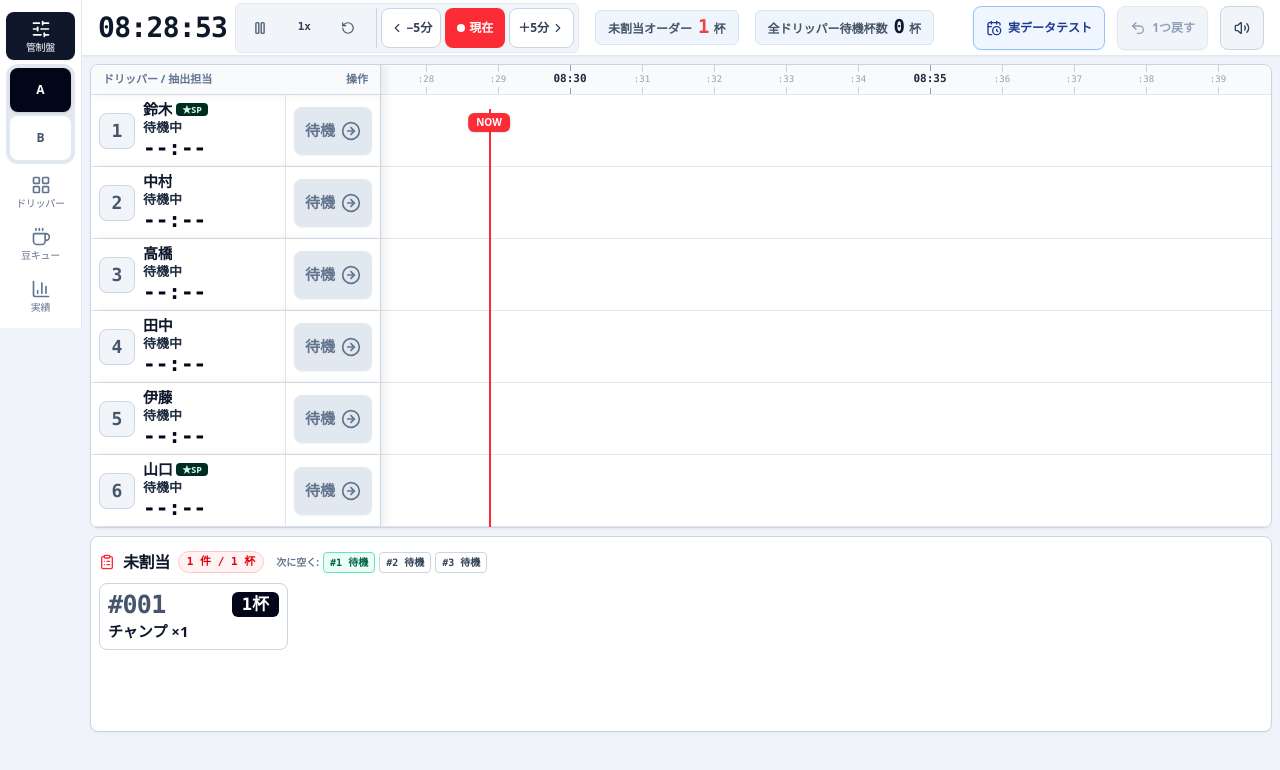
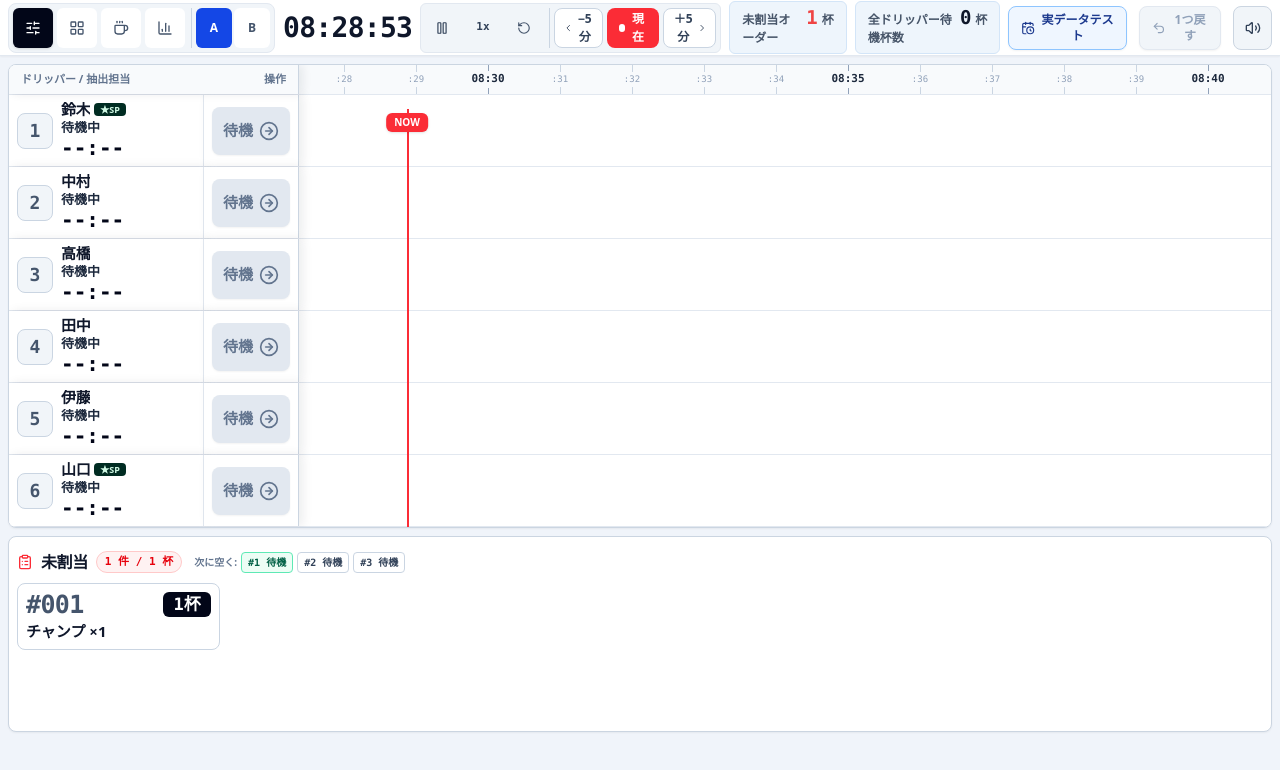
Before and after one commit to cafeore-tkb/caos, a React (Vite) app: page / in a window 1280 px wide. Shown: the top 770 px of the page. Built offline with nearby package versions, Linux system fonts and the light colour scheme.

Commit message:
Move navigation to header and preserve analytics

```diff
--- a/src/App.tsx
+++ b/src/App.tsx
@@ -16,8 +16,7 @@ import {
   INITIAL_BEANS,
   BEAN_NAME_MAP,
 } from './data/initialData';
-import { TopHeader } from './components/TopHeader';
-import { Sidebar, NavTab } from './components/Sidebar';
+import { TopHeader, NavTab } from './components/TopHeader';
 import { DispatchBoard } from './components/DispatchBoard';
 import { UnassignedOrdersPanel } from './components/UnassignedOrdersPanel';
 import { TicketDetailModal } from './components/TicketDetailModal';
@@ -29,7 +28,7 @@ import { AnalyticsView } from './components/AnalyticsView';
 import { HumanCenteredControlView } from './components/HumanCenteredControlView';
 import { TestPlaySetup } from './components/TestPlaySetup';
 import { soundManager } from './utils/audio';
-import { ChevronRight, ExternalLink, X } from 'lucide-react';
+import { ExternalLink, X } from 'lucide-react';
 
 type ControlViewMode = 'current' | 'new';
 type AuxiliaryTab = Exclude<NavTab, 'control'>;
@@ -39,6 +38,24 @@ type UndoSnapshot = {
   unassignedOrders: UnassignedOrder[];
   shiftRosterIndex: number;
   label: string;
+};
+
+type PanelSnapshot = {
+  baristas: Barista[];
+  beans: BeanItem[];
+  learningLogs: LearningEngineLog[];
+  testPlaySession: TestPlaySession | null;
+};
+
+const PANEL_SNAPSHOT_KEY = 'caos-panel-snapshot-v1';
+
+const readPanelSnapshot = (): PanelSnapshot | null => {
+  try {
+    const value = window.localStorage.getItem(PANEL_SNAPSHOT_KEY);
+    return value ? JSON.parse(value) as PanelSnapshot : null;
+  } catch {
+    return null;
+  }
 };
 
 type ShiftMember = { name: string; canHandleSpecial: boolean };
@@ -206,14 +223,15 @@ export default function App() {
     const panel = new URLSearchParams(window.location.search).get('panel');
     return panel === 'bays' || panel === 'beans' || panel === 'analytics' ? panel : null;
   })() as AuxiliaryTab | null;
+  const standaloneSnapshot = standaloneTab ? readPanelSnapshot() : null;
 
   // Navigation
   const [activeTab, setActiveTab] = useState<NavTab>(standaloneTab || 'control');
   const [controlViewMode, setControlViewMode] = useState<ControlViewMode>('current');
 
   // Core Data
-  const [baristas, setBaristas] = useState<Barista[]>(makeCleanBaristas);
-  const [beans, setBeans] = useState<BeanItem[]>(INITIAL_BEANS);
+  const [baristas, setBaristas] = useState<Barista[]>(() => standaloneSnapshot?.baristas || makeCleanBaristas());
+  const [beans, setBeans] = useState<BeanItem[]>(() => standaloneSnapshot?.beans || INITIAL_BEANS);
   const [unassignedOrders, setUnassignedOrders] = useState<UnassignedOrder[]>([]);
   const mockOrderCursor = useRef(0);
   const undoSnapshotRef = useRef<UndoSnapshot | null>(null);
@@ -221,7 +239,7 @@ export default function App() {
   const [undoLabel, setUndoLabel] = useState<string | null>(null);
   const [shiftRosterIndex, setShiftRosterIndex] = useState(0);
   const lastAutomaticShiftHour = useRef(new Date().getHours());
-  const [learningLogs, setLearningLogs] = useState<LearningEngineLog[]>(INITIAL_LEARNING_LOGS);
+  const [learningLogs, setLearningLogs] = useState<LearningEngineLog[]>(() => standaloneSnapshot?.learningLogs || INITIAL_LEARNING_LOGS);
 
   // Filters & Toggles
   const [selectedQueueBean, setSelectedQueueBean] = useState<BeanCode | null>(null);
@@ -230,8 +248,6 @@ export default function App() {
   // Modals
   const [selectedTicket, setSelectedTicket] = useState<OrderTicket | null>(null);
   const [assignSlotData, setAssignSlotData] = useState<{ bayId: number | null; order: UnassignedOrder | null } | null>(null);
-  const [sidebarOpen, setSidebarOpen] = useState(true);
-  const sidebarTimerRef = useRef<number | null>(null);
 
   // Simulation Clock (starts at 08:04:15 -> 29055 seconds)
   const [simTimeSec, setSimTimeSec] = useState<number>(8 * 3600 + 4 * 60 + 15);
@@ -241,7 +257,7 @@ export default function App() {
   const [historicalOrders, setHistoricalOrders] = useState<HistoricalOrder[]>([]);
   const [testDataLoading, setTestDataLoading] = useState(true);
   const [testSetupOpen, setTestSetupOpen] = useState(false);
-  const [testPlaySession, setTestPlaySession] = useState<TestPlaySession | null>(null);
+  const [testPlaySession, setTestPlaySession] = useState<TestPlaySession | null>(() => standaloneSnapshot?.testPlaySession || null);
   const historicalOrderCursor = useRef(0);
 
   // Linked multi-item order selection (e.g. #152 has items in Bay 1 and Bay 2)
@@ -275,19 +291,6 @@ export default function App() {
       });
     return () => { cancelled = true; };
   }, []);
-
-  const restartSidebarTimer = () => {
-    if (sidebarTimerRef.current !== null) window.clearTimeout(sidebarTimerRef.current);
-    sidebarTimerRef.current = window.setTimeout(() => setSidebarOpen(false), 6000);
-  };
-
-  useEffect(() => {
-    if (!sidebarOpen) return;
-    restartSidebarTimer();
-    return () => {
-      if (sidebarTimerRef.current !== null) window.clearTimeout(sidebarTimerRef.current);
-    };
-  }, [sidebarOpen]);
 
   // Mock the register sending one complete order at a time.
   useEffect(() => {
@@ -730,14 +733,12 @@ export default function App() {
     setIsRunning(true);
     setActiveTab('control');
     setTestSetupOpen(false);
-    setSidebarOpen(false);
   };
 
   const handleEndTestPlay = () => {
     setTestPlaySession((session) => session ? { ...session, status: 'finished' } : session);
     setIsRunning(false);
     setActiveTab('analytics');
-    setSidebarOpen(true);
   };
 
   // Live cup totals shown in the header
@@ -762,6 +763,11 @@ export default function App() {
     tab === 'bays' ? 'ドリッパー / 補正設定' : tab === 'beans' ? '豆キュー' : '実績';
 
   const openAuxiliaryTab = (tab: AuxiliaryTab) => {
+    try {
+      window.localStorage.setItem(PANEL_SNAPSHOT_KEY, JSON.stringify({ baristas, beans, learningLogs, testPlaySession } satisfies PanelSnapshot));
+    } catch {
+      // Opening the panel still works with its default state if storage is unavailable.
+    }
     const url = new URL(window.location.href);
     url.searchParams.set('panel', tab);
     window.open(url.toString(), '_blank', 'noopener,noreferrer');
@@ -816,35 +822,14 @@ export default function App() {
 
   return (
     <div className="flex h-screen w-screen overflow-hidden bg-[#f0f4fa] text-[#0f172a] select-none font-sans">
-      {/* 1. Left Navigation Rail */}
-      <div
-        className={`h-full shrink-0 overflow-hidden transition-[width] duration-300 ease-out ${sidebarOpen ? 'w-[82px]' : 'w-0'}`}
-        onPointerDown={restartSidebarTimer}
-      >
-        <Sidebar
-          activeTab={activeTab}
-          onSelectTab={setActiveTab}
-          controlViewMode={controlViewMode}
-          onSelectControlViewMode={setControlViewMode}
-        />
-      </div>
-
-      {!sidebarOpen && (
-        <button
-          type="button"
-          aria-label="メニューを開く"
-          title="メニューを開く"
-          onClick={() => setSidebarOpen(true)}
-          className="fixed left-0 top-3 z-[110] flex h-12 w-8 items-center justify-center rounded-r-xl border border-l-0 border-slate-300 bg-white/95 text-slate-700 shadow-md touch-manipulation active:bg-slate-100"
-        >
-          <ChevronRight className="h-6 w-6" strokeWidth={2.5} />
-        </button>
-      )}
-
-      {/* 2. Main Workstation Area */}
+      {/* Main Workstation Area */}
       <div className="flex-1 flex flex-col min-w-0 overflow-hidden relative">
         {/* Top Header */}
         <TopHeader
+          activeTab={activeTab}
+          controlViewMode={controlViewMode}
+          onSelectTab={setActiveTab}
+          onSelectControlViewMode={setControlViewMode}
           timeStr={`${operationalTime.getHours().toString().padStart(2, '0')}:${operationalTime.getMinutes().toString().padStart(2, '0')}:${operationalTime.getSeconds().toString().padStart(2, '0')}`}
           unassignedCups={totalUnassignedDisplay}
           totalWaitingCups={totalWaitingCupsDisplay}
--- a/src/components/TopHeader.tsx
+++ b/src/components/TopHeader.tsx
@@ -1,8 +1,14 @@
 import React from 'react';
-import { Volume2, VolumeX, Play, Pause, RotateCcw, Undo2, ChevronLeft, ChevronRight, CalendarClock, BarChart3 } from 'lucide-react';
+import { Volume2, VolumeX, Play, Pause, RotateCcw, Undo2, ChevronLeft, ChevronRight, CalendarClock, BarChart3, SlidersHorizontal, LayoutGrid, Coffee } from 'lucide-react';
 import { soundManager } from '../utils/audio';
 
+export type NavTab = 'control' | 'bays' | 'beans' | 'analytics';
+
 interface TopHeaderProps {
+  activeTab: NavTab;
+  controlViewMode: 'current' | 'new';
+  onSelectTab: (tab: NavTab) => void;
+  onSelectControlViewMode: (mode: 'current' | 'new') => void;
   timeStr: string;
   unassignedCups: number;
   totalWaitingCups: number;
@@ -25,6 +31,10 @@ interface TopHeaderProps {
 }
 
 export const TopHeader: React.FC<TopHeaderProps> = ({
+  activeTab,
+  controlViewMode,
+  onSelectTab,
+  onSelectControlViewMode,
   timeStr,
   unassignedCups,
   totalWaitingCups,
@@ -45,10 +55,53 @@ export const TopHeader: React.FC<TopHeaderProps> = ({
   onOpenTestPlay,
   onEndTestPlay,
 }) => {
+  const navItems = [
+    { id: 'control' as const, label: '管制盤', icon: SlidersHorizontal },
+    { id: 'bays' as const, label: 'ドリッパー', icon: LayoutGrid },
+    { id: 'beans' as const, label: '豆キュー', icon: Coffee },
+    { id: 'analytics' as const, label: '実績', icon: BarChart3 },
+  ];
+
   return (
-    <header className="h-[56px] bg-white border-b border-[#e2e8f0] px-4 flex items-center justify-between shadow-xs select-none shrink-0">
+    <header className="h-[56px] bg-white border-b border-[#e2e8f0] px-2 flex items-center justify-between gap-2 shadow-xs select-none shrink-0">
       {/* Left side: Clock and Top Metrics */}
-      <div className="flex items-center gap-4">
+      <div className="flex min-w-0 items-center gap-2">
+        <nav className="flex shrink-0 items-center gap-1 rounded-lg border border-slate-200 bg-slate-100 p-1" aria-label="画面切替">
+          {navItems.map((item) => {
+            const Icon = item.icon;
+            const active = activeTab === item.id;
+            return (
+              <button
+                key={item.id}
+                id={`nav-tab-${item.id}`}
+                type="button"
+                onClick={() => onSelectTab(item.id)}
+                aria-pressed={active}
+                title={item.label}
+                className={`flex h-10 min-w-10 items-center justify-center gap-1 rounded-md px-2 text-[11px] font-black touch-manipulation ${active ? 'bg-slate-950 text-white shadow-sm' : 'bg-white text-slate-600 hover:bg-slate-50'}`}
+              >
+                <Icon className="h-4 w-4" />
+                <span className="hidden 2xl:inline">{item.label}</span>
+              </button>
+            );
+          })}
+          {activeTab === 'control' && (
+            <div className="ml-0.5 flex items-center gap-0.5 border-l border-slate-300 pl-1" role="group" aria-label="管制盤の表示切替">
+              {(['current', 'new'] as const).map((mode) => (
+                <button
+                  key={mode}
+                  type="button"
+                  aria-pressed={controlViewMode === mode}
+                  onClick={() => onSelectControlViewMode(mode)}
+                  className={`h-10 min-w-9 rounded-md text-[12px] font-black touch-manipulation ${controlViewMode === mode ? 'bg-blue-700 text-white' : 'bg-white text-slate-600'}`}
+                >
+                  {mode === 'current' ? 'A' : 'B'}
+                </button>
+              ))}
+            </div>
+          )}
+        </nav>
+
         {/* Large Digital Clock */}
         <div className="flex items-center gap-2">
           <div className="font-mono text-[28px] font-bold tracking-tight text-[#0f172a] leading-none">
@@ -97,7 +150,7 @@ export const TopHeader: React.FC<TopHeaderProps> = ({
         </div>
 
         {/* Metric 1: 未割当オーダー (Unassigned Orders) */}
-        <div className="bg-[#eef5fc] border border-[#d3e5f8] rounded-md px-3 py-1.5 flex items-baseline gap-1.5">
+        <div className="hidden xl:flex bg-[#eef5fc] border border-[#d3e5f8] rounded-md px-3 py-1.5 items-baseline gap-1.5">
           <span className="text-[12px] font-semibold text-[#475569]">未割当オーダー</span>
           <div className="flex items-baseline font-mono">
             <span className="text-[19px] font-extrabold text-[#ef4444] leading-none">
@@ -108,7 +161,7 @@ export const TopHeader: React.FC<TopHeaderProps> = ({
         </div>
 
         {/* Metric 2: 全ベイ待機杯数 (Total Queued Cups in Bays) */}
-        <div className="bg-[#eef5fc] border border-[#d3e5f8] rounded-md px-3 py-1.5 flex items-baseline gap-1.5">
+        <div className="hidden xl:flex bg-[#eef5fc] border border-[#d3e5f8] rounded-md px-3 py-1.5 items-baseline gap-1.5">
           <span className="text-[12px] font-semibold text-[#475569]">全ドリッパー待機杯数</span>
           <div className="flex items-baseline font-mono">
             <span className="text-[19px] font-extrabold text-[#0f172a] leading-none">
```
Also changed, not shown: 1 other file (tests, documents, lock files or other folders).
